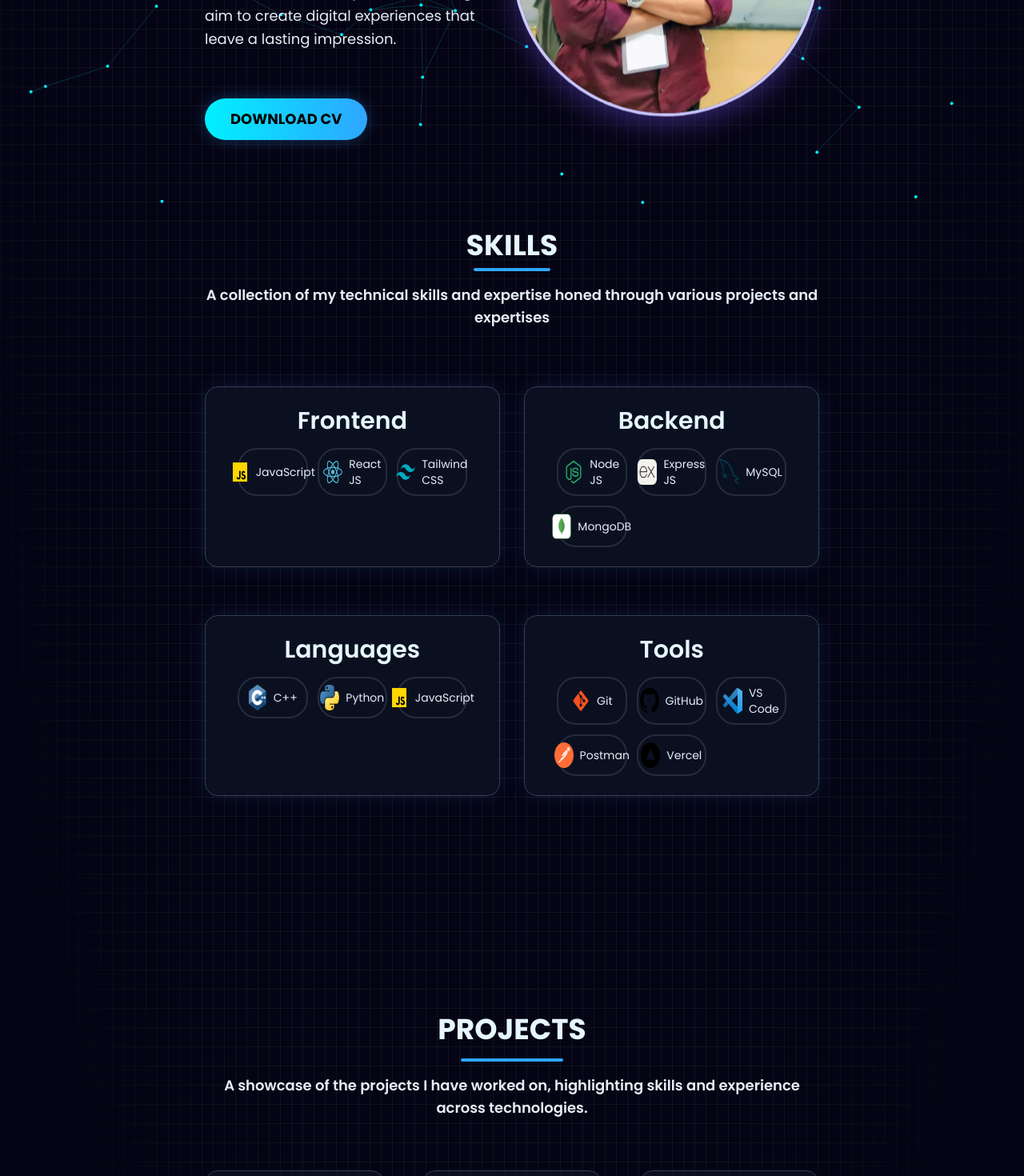
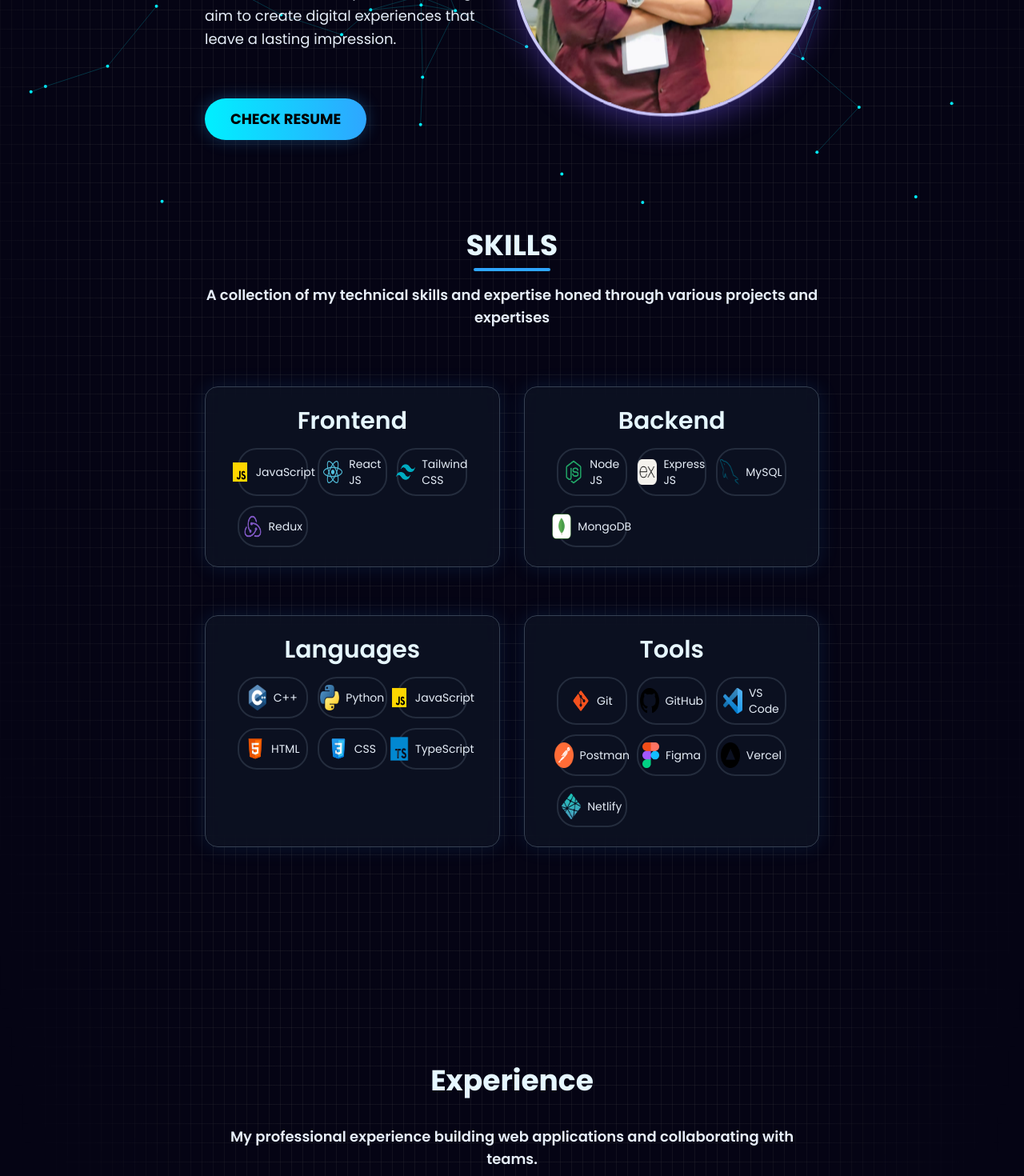
Before and after one commit to Amaysarve5/Portfolio, a React (Vite) app: page / in a window 1280 px wide. Shown: the part 540-2010 px from the top of the page at 80% size. Built offline with nearby package versions, Linux system fonts and the light colour scheme.

Commit message:
logo update

```diff
--- a/src/App.jsx
+++ b/src/App.jsx
@@ -27,8 +27,8 @@ function App() {
           <Navbar />
           <About />
           <Skills />
+          <Experience />
           <Work />
-          <Experience />
           <Education />
           <Contact />
           <Footer />
--- a/src/components/About/About.jsx
+++ b/src/components/About/About.jsx
@@ -64,7 +64,7 @@ const About = () => {
               boxShadow: '0 0 20px rgba(46,166,255,0.3)'
             }}
           >
-            DOWNLOAD CV
+            CHECK RESUME
           </a>
         </div>
         {/* right side */}
--- a/src/constants.js
+++ b/src/constants.js
@@ -2,6 +2,7 @@
 import htmlLogo from './assets/tech_logo/html.png';
 import cssLogo from './assets/tech_logo/css.png';
 import javascriptLogo from './assets/tech_logo/javascript.png';
+import typescriptLogo from './assets/tech_logo/typescript.png';
 import reactjsLogo from './assets/tech_logo/reactjs.png';
 import reduxLogo from './assets/tech_logo/redux.png';
 import nextjsLogo from './assets/tech_logo/nextjs.png';
@@ -46,6 +47,7 @@ export const SkillsInfo = [
       { name: 'JavaScript', logo: javascriptLogo },
       { name: 'React JS', logo: reactjsLogo },
       { name: 'Tailwind CSS', logo: tailwindcssLogo },
+      { name: 'Redux', logo: reduxLogo },
     ],
   },
   {
@@ -63,6 +65,9 @@ export const SkillsInfo = [
       { name: 'C++', logo: cppLogo },
       { name: 'Python', logo: pythonLogo },
       { name: 'JavaScript', logo: javascriptLogo },
+      { name: 'HTML', logo: htmlLogo },
+      { name: 'CSS', logo: cssLogo },
+      { name: 'TypeScript', logo: typescriptLogo }
     ],
   },
   {
@@ -72,7 +77,9 @@ export const SkillsInfo = [
       { name: 'GitHub', logo: githubLogo },
       { name: 'VS Code', logo: vscodeLogo },
       { name: 'Postman', logo: postmanLogo },
+      { name: 'Figma', logo: figmaLogo },
       { name: 'Vercel', logo: vercelLogo },
+      { name: 'Netlify', logo: netlifyLogo }
     ],
   },
 ];
@@ -92,8 +99,8 @@ export const SkillsInfo = [
       img: sfsLogo,
       school: "S.F.S. High School & Junior College",
       date: "2023",
-      desc: "I completed my class 12 education from ,St. Francis De'Sales High School, Nagpur, under the HSC board, where I studied Physics, Chemistry,Mathematics and Biology ",
-      degree: "Senior Secondary (Science – PCMB)",
+      desc: "I completed my class 12 education from ,St. Francis De'Sales High School, Nagpur, under the HSC board, where I studied Physics, Chemistry and Mathematics",
+      degree: "Senior Secondary (Science – PCM)",
     },
     {
       id: 2,
@@ -108,9 +115,9 @@ export const SkillsInfo = [
   export const projects = [
     {
       id: 0,
-      title: "DeepFake AI Power-Detector",
+      title: "DeepFake Detection System",
       description:
-        "Developed an AI-powered deepfake detection web application that allows users to upload videos or share URLs for real-time authenticity analysis, leveraging a Python ML model trained on Kaggle datasets, with a secure full-stack architecture built using React, Tailwind CSS, Node.js, Express, and MongoDB.",
+        "Developed an AI based deepfake detection web application that allows users to upload videos or share URLs for real-time authenticity analysis, leveraging a Python ML model trained on Kaggle datasets, with a secure full-stack architecture built using React, Tailwind CSS, Node.js, Express, and MongoDB.",
       image: deepfake,
       tags: ["React JS", "Node.js", "Express","JavaScript","Tailwind Css","MongoDB","Python","Tensor Flow","Numpy"],
       github: "https://github.com/Amaysarve5/Deepfake-detector",
```
